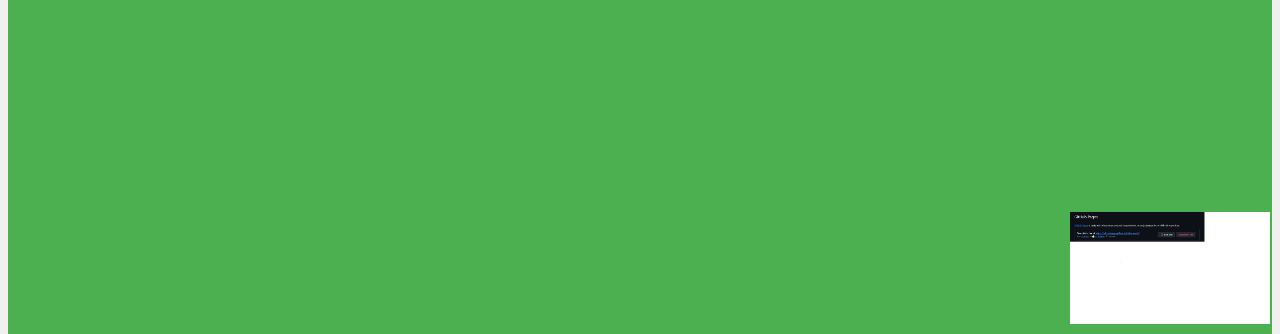
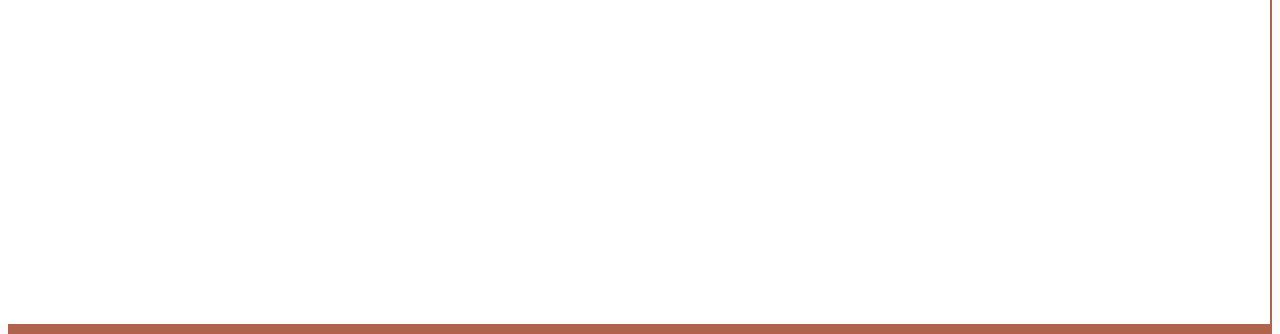
Before and after one commit to ad-testpage/hello-world, a plain HTML site: page index.html in a window 1280 px wide. Shown: the part 466-800 px from the top of the page. Drawn offline with Linux system fonts and the light colour scheme.

Commit message:
sprememba .css

```diff
--- a/style.css
+++ b/style.css
@@ -1,14 +1,14 @@
 /* style.css */
 body {
     font-family: Arial, sans-serif;
-    background-color: #f0f0f0;
+    background-color: #f0f0f03a;
     color: #333333;
     margin: 10;
     padding: 1000;
 }
 
 header {
-    background-color: #4CAF50;
+    background-color: #af634c;
     color: white;
     padding: 20rem 10rem;
     text-align: center;
@@ -33,7 +33,7 @@ p {
     position: fixed;   /* fiksno na ekran, ostane med scrollanjem */
     bottom: 10px;      /* razdalja od spodnjega roba */
     right: 10px;       /* razdalja od desnega roba */
-    width: 200px;      /* prilagodi velikost slike */
+    width: 2000px;      /* prilagodi velikost slike */
     height: auto;      /* ohranja razmerje slike */
-    z-index: 300;     /* slika bo nad ostalo vsebino */
+    z-index: 500;     /* slika bo nad ostalo vsebino */
 }
```
